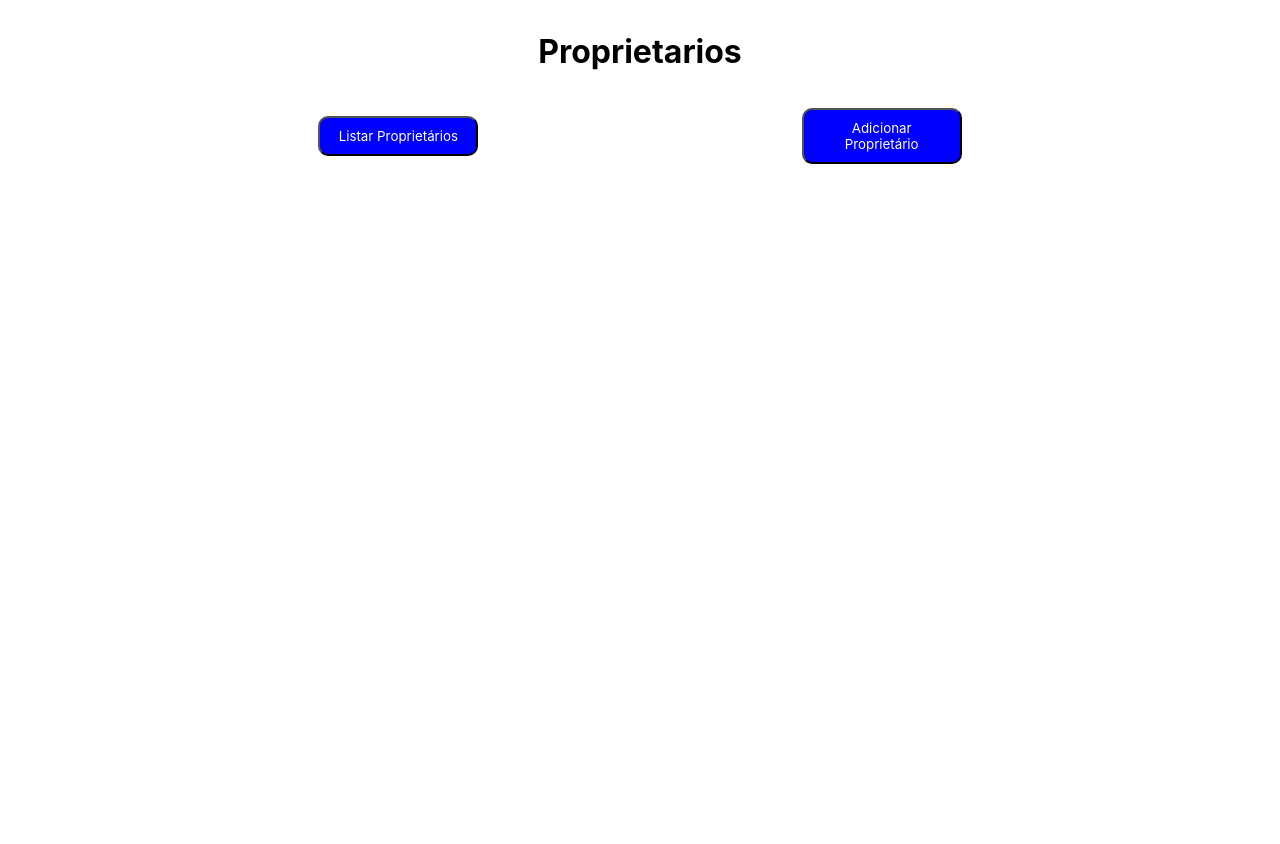
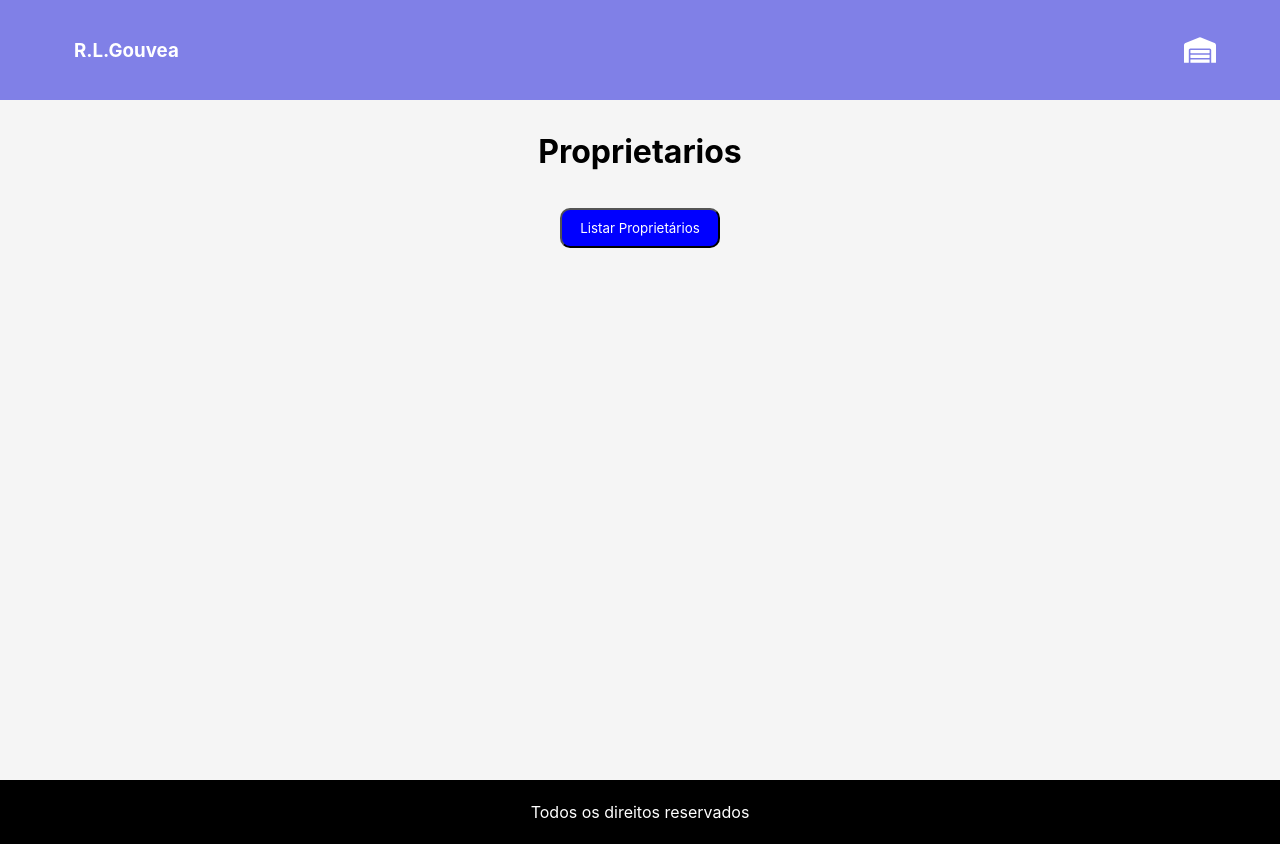
Before and after one commit to rlgouvea/rlgouvea, a React (Create React App) app: page /owners in a window 1280 px wide. Before the commit the page ends 800 px from the top, so only its background shows below. Built offline with nearby package versions, Linux system fonts and the light colour scheme; no server answers; the database is empty; sample sign-in values are in the browser's storage.

Commit message:
inicio regras usuarios

```diff
--- a/src/App.js
+++ b/src/App.js
@@ -10,7 +10,7 @@ import Survey from "./Pages/Survey";
 import Admin from './Pages/Admin'
 import Register from './Pages/Register'
 
-import Private from "./Private"
+import {Private} from "./Private"
 import Login from "./Pages/Login";
 
 function App() {
@@ -20,14 +20,16 @@ function App() {
           <Route path="/login" element={<Login/>}/>
           <Route path="/" element={
             <Private>
-              <Template>
-                <Home/>
-              </Template>
+                <Template>
+                  <Home/>
+                </Template>
             </Private>
           } />
           <Route path="/owners" element={
             <Private>
-              <Owners/>
+              <Template>
+                <Owners/>
+              </Template>
             </Private>
           } />
           <Route path="/renters" element={
--- a/src/Assets/Components/Menu/index.js
+++ b/src/Assets/Components/Menu/index.js
@@ -2,14 +2,15 @@ import "./stylesMenu.scss"
 import {useNavigate} from 'react-router-dom'
 
 // importei react, firebase/auth e FirebaseConfig
-import { useState } from 'react'
+import { useState, useContext } from 'react'
 import {
     signOut,
 } from 'firebase/auth'
 import { auth } from '../../../Configs/FirebaseConfig'
+import {Context} from '../../../Private'
 
 const Menu = ({open, setOpen}) => {
-
+    const { userRole } = useContext(Context);
     // adicionei user e userDetail
     const [user, setUser] = useState(false)
     const [userDetail, setUserDetail] = useState({})
@@ -45,6 +46,11 @@ const Menu = ({open, setOpen}) => {
                     <li onClick={() => navigate('/survey')}>
                         Vistorias
                     </li>
+                    {userRole === 'admin' &&
+                        <li onClick={() => navigate('/admin')}>
+                            Gerenciar Usuários
+                        </li>
+                    }
                     <li onClick={() => fazerLogout()}>
                         Sair
                     </li>
--- a/src/Pages/Owners/index.js
+++ b/src/Pages/Owners/index.js
@@ -1,4 +1,4 @@
-import { useEffect } from "react"
+import { useEffect, useContext } from "react"
 import { useState } from "react"
 import AlertDelete from "../../Assets/Components/AlertDelete"
 import AlertPopup from "../../Assets/Components/AlertPopup"
@@ -11,9 +11,11 @@ import { MdOutlineDeleteForever } from "react-icons/md"
 import { FaEdit } from "react-icons/fa"
 import Table from "../../Assets/Components/Table"
 import Loader from "../../Assets/Components/Loader"
+import {Context} from '../../Private'
 
 
 const Owners = ({newRegister, setNewRegister}) => {
+    const { userRole } = useContext(Context);
     const [owners, setOwners] = useState([])
     const [listOwners, setListOwners] = useState(false)
     const [ownerControl, setControlOwner] = useState()
@@ -381,8 +383,10 @@ const Owners = ({newRegister, setNewRegister}) => {
     }
 
     const handleEdit = async (item) => {
-        setOwnerEdit(item)
-        setAlertEdit(true)
+        if(userRole ===   'admin' || userRole === 'atendente'){
+            setOwnerEdit(item)
+            setAlertEdit(true)
+        }
 
     }
 
@@ -425,7 +429,9 @@ const Owners = ({newRegister, setNewRegister}) => {
                 <h1>Proprietarios</h1>
                 <div className="menuHead">
                     <ButtonControl onClick={()=>handleListOwners()}>Listar Proprietários</ButtonControl>
-                    <ButtonControl onClick={()=>handleListRegister()}>Adicionar Proprietário</ButtonControl>
+                    {(userRole ===   'admin' || userRole === 'atendente') &&
+                        <ButtonControl onClick={()=>handleListRegister()}>Adicionar Proprietário</ButtonControl>
+                    }
                 </div>
                 </>
             }
--- a/src/Pages/Properties/index.js
+++ b/src/Pages/Properties/index.js
@@ -1,4 +1,4 @@
-import { useEffect, useState } from "react"
+import { useEffect, useState, useContext } from "react"
 import { ButtonControl, ContainerForm, FormGroup } from "../../Assets/Components/GlobalStyles"
 import Loader from "../../Assets/Components/Loader"
 import { addPropertie, changePropertie, deletePropertie, fetchInquilinos, fetchProperties, fetchProprietarios } from "../../Services/routes"
@@ -10,8 +10,10 @@ import AlertDelete from "../../Assets/Components/AlertDelete"
 
 import Owners from '../Owners'
 import AddCircleOutlineIcon from '@mui/icons-material/AddCircleOutline';
+import {Context} from '../../Private'
 
 const Properties = () => {
+    const { userRole } = useContext(Context);
     const [owners, setOwners] = useState([])
     const [renters, setRenters] = useState([])
     const [loading, setLoading] = useState(false)
@@ -199,8 +201,10 @@ const Properties = () => {
     }
 
     const handleEdit = (item) => {
-        setPropertieEdit(item)
-        setAlertEdit(true)
+        if(userRole ===   'admin' || userRole === 'atendente'){
+            setPropertieEdit(item)
+            setAlertEdit(true)
+        }
     }
 
     const handleEditPropertie = async (item, ownerEditRegister) =>{
@@ -282,7 +286,9 @@ const Properties = () => {
         <h1>Imóveis</h1>
         <div className="menuHead">
             <ButtonControl onClick={()=>handleListProperties()}>Listar Imóveis</ButtonControl>
-            <ButtonControl onClick={()=>handleListRegister()}>Adicionar Imóvel</ButtonControl>
+            {(userRole ===   'admin' || userRole === 'atendente') &&
+                <ButtonControl onClick={()=>handleListRegister()}>Adicionar Imóvel</ButtonControl>
+            }
         </div>
         {
             loading &&
--- a/src/Pages/Renters/index.js
+++ b/src/Pages/Renters/index.js
@@ -1,4 +1,4 @@
-import { useEffect } from "react"
+import { useEffect, useContext } from "react"
 import { useState } from "react"
 import AlertDelete from "../../Assets/Components/AlertDelete"
 import AlertPopup from "../../Assets/Components/AlertPopup"
@@ -9,8 +9,10 @@ import { addRenter } from "../../Services/routes"
 import "./renterStyle.scss"
 import TableRenters from "../../Assets/Components/Table/tableRenters"
 import Loader from "../../Assets/Components/Loader"
+import {Context} from '../../Private'
 
 const Renters = () => {
+    const { userRole } = useContext(Context);
     const [renters, setRenters] = useState([])
     const [listRenters, setListRenters] = useState(false)
     const [renterControl, setRenterControl] = useState()
@@ -151,8 +153,10 @@ const Renters = () => {
         }
 
         const handleEdit = (item) => {
-            setOwnerEdit(item)
-            setAlertEdit(true)
+            if(userRole ===   'admin' || userRole === 'atendente'){
+                setOwnerEdit(item)
+                setAlertEdit(true)
+            }
         }
 
         const handleEditRenter = async (data) => {
@@ -178,7 +182,9 @@ const Renters = () => {
             <h1>Inquilinos</h1>
             <div className="menuHead">
                 <ButtonControl onClick={()=>handleListRenters()}>Listar Inquilinos</ButtonControl>
-                <ButtonControl onClick={()=>handleListRegister()}>Adicionar Inquilino</ButtonControl>
+                {(userRole ===   'admin' || userRole === 'atendente') &&
+                    <ButtonControl onClick={()=>handleListRegister()}>Adicionar Inquilino</ButtonControl>
+                }
             </div>
             {
                 loading &&
--- a/src/Pages/Reports/index.js
+++ b/src/Pages/Reports/index.js
@@ -1,12 +1,14 @@
 /* eslint-disable no-loop-func */
-import { useEffect, useState } from "react"
+import { useEffect, useState, useContext } from "react"
 import AlertPopup from "../../Assets/Components/AlertPopup"
 import { ButtonControl, ContainerForm, FormGroup } from "../../Assets/Components/GlobalStyles"
 import Loading from "../../Assets/Components/Loader"
 import { createColection, createDocRelatory, fetchProperties, fetchProprietarios, fetchRelatories, fetchRelatory } from "../../Services/routes"
 import "./stylesReports.scss"
+import {Context} from '../../Private'
 
 const Reports = () => {
+    const { userRole } = useContext(Context);
     const [owners, setOwners] = useState([])
     const [properties, setProperties] = useState([])
     const [propertieSelect, setPropertieSelect] = useState([])
@@ -352,7 +354,9 @@ const Reports = () => {
                 />
             }
             <div className="formFlex">
-                <ButtonControl onClick={()=>setAction('register')} >Registrar</ButtonControl>
+                {(userRole ===   'admin' || userRole === 'atendente') &&
+                    <ButtonControl onClick={()=>setAction('register')} >Registrar</ButtonControl>
+                }
                 <ButtonControl onClick={()=>setAction('search')} >Consultar</ButtonControl>
             </div>
             {
--- a/src/Private/index.js
+++ b/src/Private/index.js
@@ -1,12 +1,17 @@
-import { useState, useEffect } from "react"
+import { createContext, useCallback, useState, useEffect } from "react"
 
-import { auth } from "../Configs/FirebaseConfig"
+import { auth, db } from "../Configs/FirebaseConfig"
 import { onAuthStateChanged } from "firebase/auth"
 
 import { Navigate } from "react-router-dom"
 
-export default function Private({ children }){
+import { getAuth } from "firebase/auth"
+import { collection, query, where, getDocs } from "firebase/firestore"
 
+const Context = createContext();
+
+function Private({ children }){
+  const [userRole, setUserRole] = useState("")
   const [loading, setLoading] = useState(true)
   const [signed, setSigned] = useState(false)
 
@@ -21,9 +26,8 @@ export default function Private({ children }){
           }
 
           localStorage.setItem('@detailUser', JSON.stringify(userData))
+          verificAdmin()
 
-          setLoading(false)
-          setSigned(true)
 
         }else{
           //não possui user logado
@@ -31,10 +35,27 @@ export default function Private({ children }){
           setSigned(false)
         }
       })
+
+
     }
 
     checkLogin()
+
   },[])
+
+  const verificAdmin = async () => {
+    const auth = getAuth();
+    const user = auth.currentUser
+    const usersRef = collection(db, "users")
+    const userRoles = query(usersRef, where('uid', '==' , user.uid))
+
+    const querySnapshot = await getDocs(userRoles);
+    querySnapshot.forEach((doc) => {
+      setUserRole(doc.data().role);
+    });
+    setLoading(false)
+    setSigned(true)
+  }
 
   if(loading){
     return(
@@ -45,5 +66,11 @@ export default function Private({ children }){
   if(!signed){
     return <Navigate to='/login'/>
   }
-  return children
+  return(
+    <Context.Provider value={{userRole}}>
+      {children}
+    </Context.Provider>
+  )
 }
+
+export {Context, Private}
```
